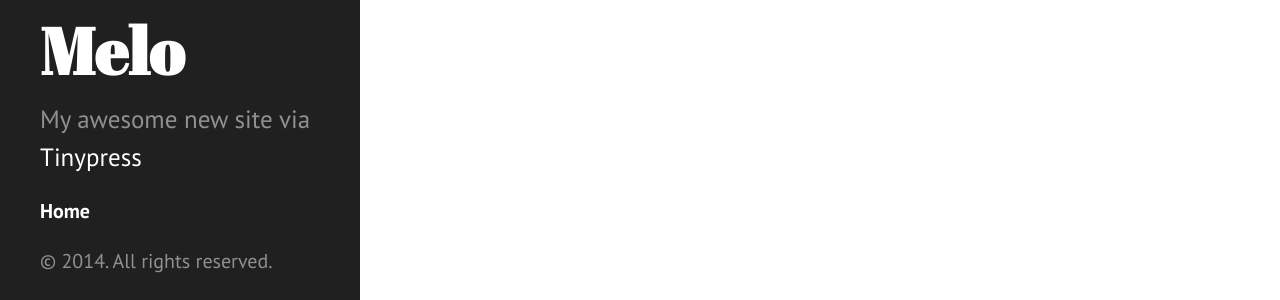
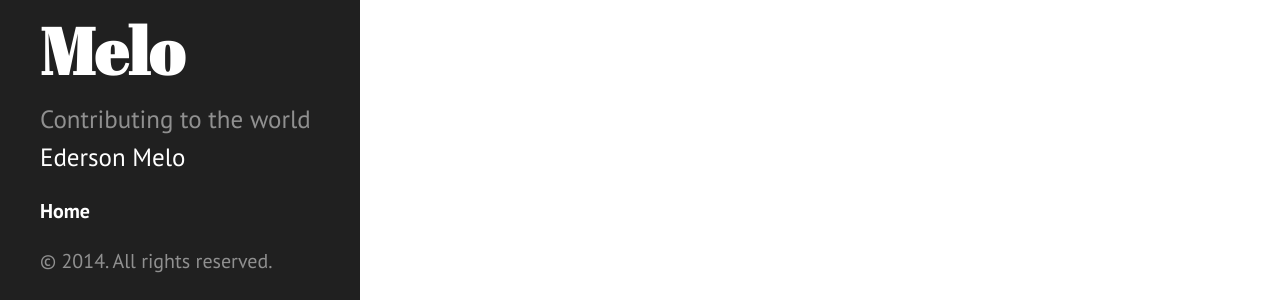
Before and after one commit to edersonmelo/edersonmelo.github.io, a Jekyll site: the page built from index.html, in a window 1280 px wide. Shown: the part 584-884 px from the top of the page. Built offline with Jekyll 4.4.1, drawn with Linux system fonts in a browser that asks for light colours; the list of posts is cut into pages by our own code.

Commit message:
Update _config.yml

```diff
--- a/_config.yml
+++ b/_config.yml
@@ -3,5 +3,5 @@ pygments: true
 markdown: kramdown
 title: Ederson Melo
 tagline:
-description: My awesome new site via <a href=\"https://tinypress.co/&quot; target=&quot;_blank\">Tinypress</a>
+description: Contributing to the world <a href=\"http://edersonmelo.com/&quot; target=&quot;_blank\">Ederson Melo</a>
 paginate: 5
```
